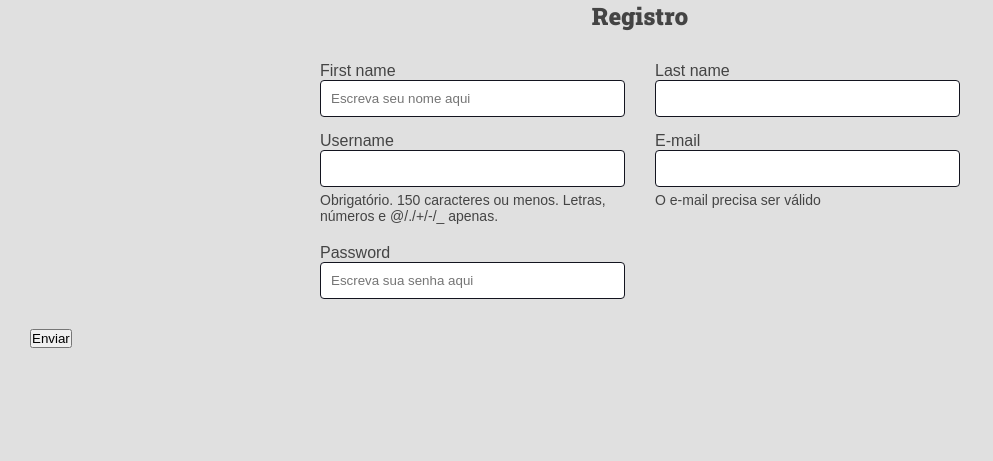
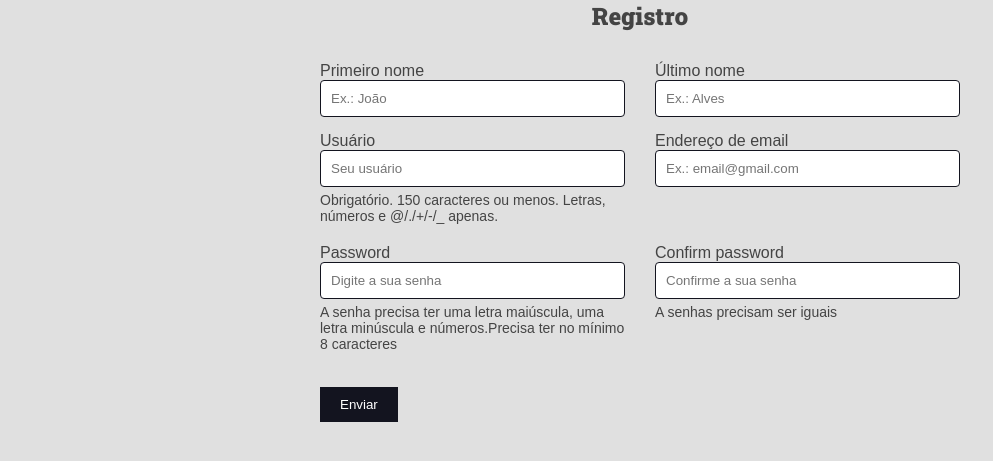
Before and after one commit to eduardoferreira97/Login_System, a Django app: page /registro/ in a window 1280 px wide. Shown: the top 461 px of the page, without its empty margins (0-993 px from the left). Run offline with Django 4.2, Linux system fonts and the light colour scheme.

Commit message:
Forms complet and with password validation

```diff
--- a/authors/forms.py
+++ b/authors/forms.py
@@ -1,24 +1,91 @@
+import re
+
 from django import forms
 from django.contrib.auth.models import User
+from django.core.exceptions import ValidationError
+
+
+# Forma 3
+def add_attr(field, attr_name, attr_new_val):
+    existing = field.widget.attrs.get(attr_name, '')
+    field.widget.attrs[attr_name] = f'{existing} {attr_new_val}'.strip()
+
+
+def add_placeholder(field, placeholder_val):
+    add_attr(field, 'placeholder', placeholder_val)
+
+
+def strong_password(password):
+    regex = re.compile(r'^(?=.*[a-z])(?=.*[A-Z])(?=.*[0-9]).{8,}$')
+
+    if not regex.match(password):
+        raise ValidationError((
+            'A senha precisa ter uma letra maiúscula '
+            'uma letra minúscula e um número.'
+            'Precisa ter no mínimo 8 caracteres'
+        ),
+            code='Invalid'
+        )
 
 
 class RegisterForm(forms.ModelForm):
+
+    # Forma 3
+    def __init__(self, *args, **kwargs):
+        super().__init__(*args, **kwargs)
+        add_placeholder(self.fields['username'], 'Seu usuário')
+        add_placeholder(self.fields['email'], 'Ex.: email@gmail.com')
+        add_placeholder(self.fields['first_name'], 'Ex.: João')
+        add_placeholder(self.fields['last_name'], 'Ex.: Alves')
+
+    # Forma 2
+    password = forms.CharField(
+        required=True,
+        widget=forms.PasswordInput(
+            attrs={'placeholder': 'Digite a sua senha'}),
+        error_messages={'required': 'Senha não pode ser vazia'},
+        help_text=('A senha precisa ter uma letra maiúscula, '
+                   'uma letra minúscula e números.'
+                   'Precisa ter no mínimo 8 caracteres'),
+        validators=[strong_password]
+    )
+
+    confirm_password = forms.CharField(
+        required=True,
+        widget=forms.PasswordInput(
+            attrs={'placeholder': 'Confirme a sua senha'}),
+        error_messages={'required': 'Senha não pode ser vazia'},
+        help_text=('A senhas precisam ser iguais')
+    )
+
     class Meta:
         model = User
         fields = ['first_name', 'last_name', 'username', 'email', 'password',]
 
-        # Caso a quantidade de dados no formulário seja grande, user EXCLUDE para tirar apenas os campos não necessários
-        # exclude = ['first_name']
+    # validação do campo, caso ele entre na condição, ele envia um alerta
 
-        # Muda o nome da label, de username para Usuário
-        labels = {'username': 'Username', 'first_name': 'First name',
-                  'last_name': 'Last name', 'email': 'E-mail', 'password': 'Password'}
+    def clean_password(self):
 
-        help_texts = {'email': 'O e-mail precisa ser válido'}
+        data = self.cleaned_data.get('password')
 
-        # Menssagens espécificas para cada campo, vai depender do tipo de mensagem e o momento que ela irá aparecer
-        error_messages = {'username': {
-            'required': 'Este campo não pode ser vazio', 'invalid': 'Campo inválido'}}
+        if 'aten' in data:
+            raise ValidationError(
+                'Não digite %(value)s no campo',
+                code='Invalid',
+                params={'value': '"aten"'}
+            )
 
-        widgets = {'first_name': forms.TextInput(attrs={'placeholder': 'Escreva seu nome aqui', 'class': 'input text-area'}),
-                   'password': forms.PasswordInput(attrs={'placeholder': 'Escreva sua senha aqui'})}
+        return data
+
+    # Verificação para ver se os password são iguais
+    def clean(self):
+        cleaned_data = super().clean()
+
+        password = cleaned_data.get('password')
+        confirm_password = cleaned_data.get('confirm_password')
+
+        if password != confirm_password:
+            raise ValidationError({
+                'password': 'As senhas precisam se iguais',
+                'confirm_password': 'As senhas precisam se iguais'
+            })
--- a/authors/templates/authors/head.html
+++ b/authors/templates/authors/head.html
@@ -19,7 +19,7 @@
 <link href="https://fonts.googleapis.com/css2?family=Roboto+Slab:wght@900&display=swap" rel="stylesheet">
 
 <link rel="stylesheet" href="{% static 'global/css/styles.css' %}">
-{% comment %} <script src="{% static 'global/js/scripts.js' %}"></script> {% endcomment %}
+<script src="{% static 'global/js/scripts.js' %}"></script>
 <script src="https://cdn.jsdelivr.net/npm/bootstrap@5.3.0-alpha1/dist/js/bootstrap.bundle.min.js"
         integrity="sha384-w76AqPfDkMBDXo30jS1Sgez6pr3x5MlQ1ZAGC+nuZB+EYdgRZgiwxhTBTkF7CXvN"
         crossorigin="anonymous">
--- a/authors/templates/authors/register_user.html
+++ b/authors/templates/authors/register_user.html
@@ -10,19 +10,21 @@
     <form action="{% url 'authors:create' %}" method="POST">
         {% csrf_token %}
         <div class="form-content form-content-grid">
-            {% for form in forms %}
+            {% for forms in forms %}
             <div class="form-group">
-                <field for="{{form.id_for_label}}">{{form.label}}</field>
-                {{form}}
-                {% if form.help_text %}
-                <p class="help-text">{{form.help_text}}</p>
+                <field for="{{forms.id_for_label}}">{{forms.label}}</field>
+                {{forms}}
+                {% if forms.help_text %}
+                <p class="help-text">{{forms.help_text}}</p>
                 {% endif %}
-                {{form.errors}}
+                {{forms.errors}}
             </div>
             {% endfor %}
         </div>
-        <div class="form-group">
+        <div class="form-content form-content-grid">
+            <div class="form-group">
             <button type="submit">Enviar</button>
+            </div>
         </div>
     </form>
 </div>
--- a/authors/views.py
+++ b/authors/views.py
@@ -1,12 +1,14 @@
-from django.shortcuts import render, get_list_or_404,get_object_or_404, redirect
+from django.http import Http404
+from django.shortcuts import redirect, render
+
 from .forms import RegisterForm
-from django.http import Http404
 
 
 def registro(request):
-    register_form_data = request.session.get('register_form_data',None)
+    register_form_data = request.session.get('register_form_data', None)
     forms = RegisterForm(register_form_data)
-    return render(request,"authors/register_user.html",{'forms':forms,})
+    return render(request, "authors/register_user.html", {'forms': forms, })
+
 
 def criar(request):
     if not request.POST:
@@ -14,6 +16,6 @@ def criar(request):
 
     POST = request.POST
     request.session['register_form_data'] = POST
-    form = RegisterForm(POST)
+    # form = RegisterForm(POST)
 
     return redirect('authors:register')
--- a/portifolio1/urls.py
+++ b/portifolio1/urls.py
@@ -13,15 +13,15 @@ Including another URLconf
     1. Import the include() function: from django.urls import include, path
     2. Add a URL to urlpatterns:  path('blog/', include('blog.urls'))
 """
+from django.conf import settings
+from django.conf.urls.static import static
 from django.contrib import admin
-from django.urls import path, include
-from django.conf.urls.static import static
-from django.conf import settings
+from django.urls import include, path
 
 urlpatterns = [
     path("admin/", admin.site.urls),
-    path("",include('authors.urls')),
+    path("", include('authors.urls')),
 ]
 
-# urlpatterns += static(settings.MEDIA_URL, document_root=settings.MEDIA_ROOT)
-# urlpatterns += static(settings.STATIC_URL, document_root=settings.STATIC_URL)
+urlpatterns += static(settings.MEDIA_URL, document_root=settings.MEDIA_ROOT)
+urlpatterns += static(settings.STATIC_URL, document_root=settings.STATIC_URL)
```
Also changed, not shown: authors/urls.py (+4 -3 lines).
